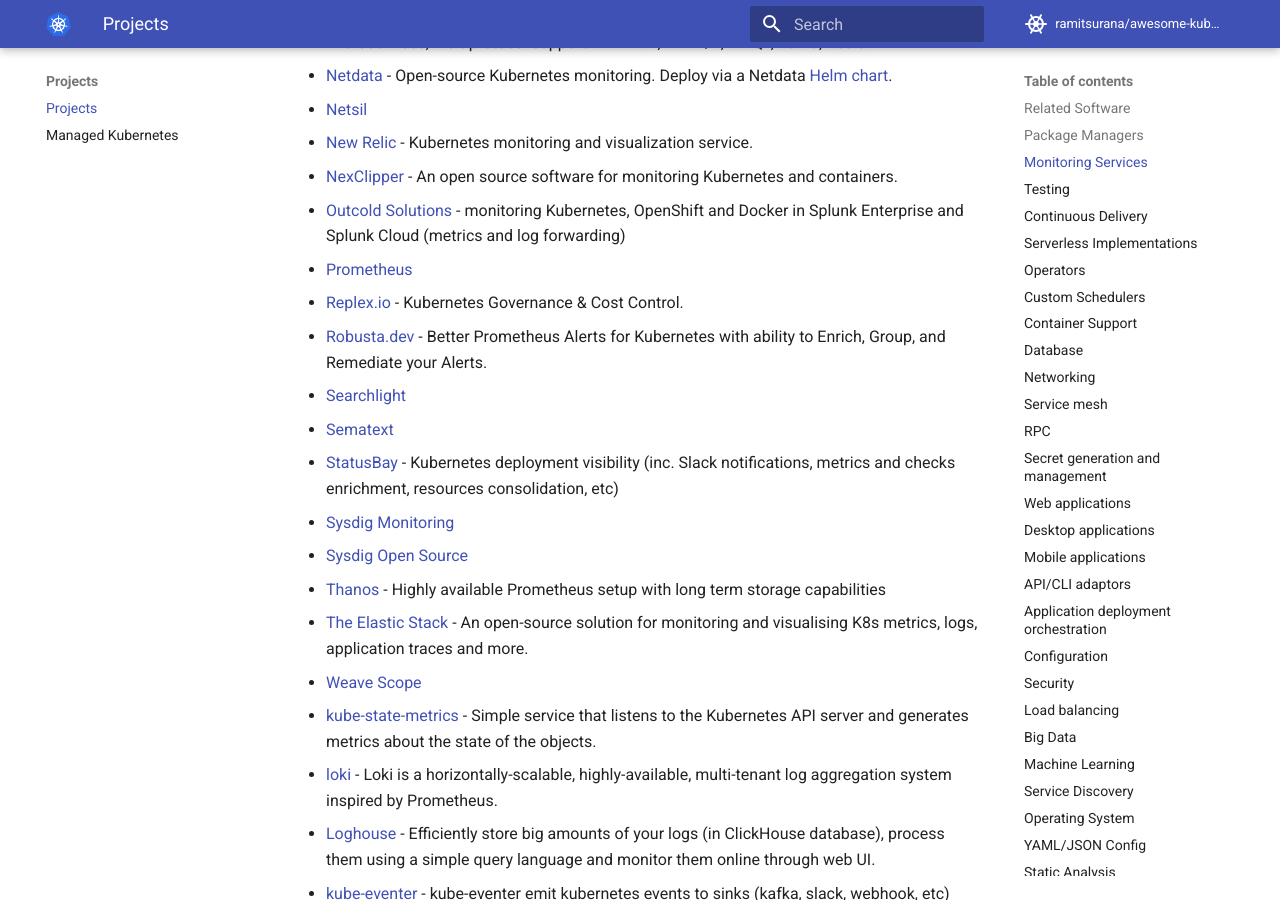
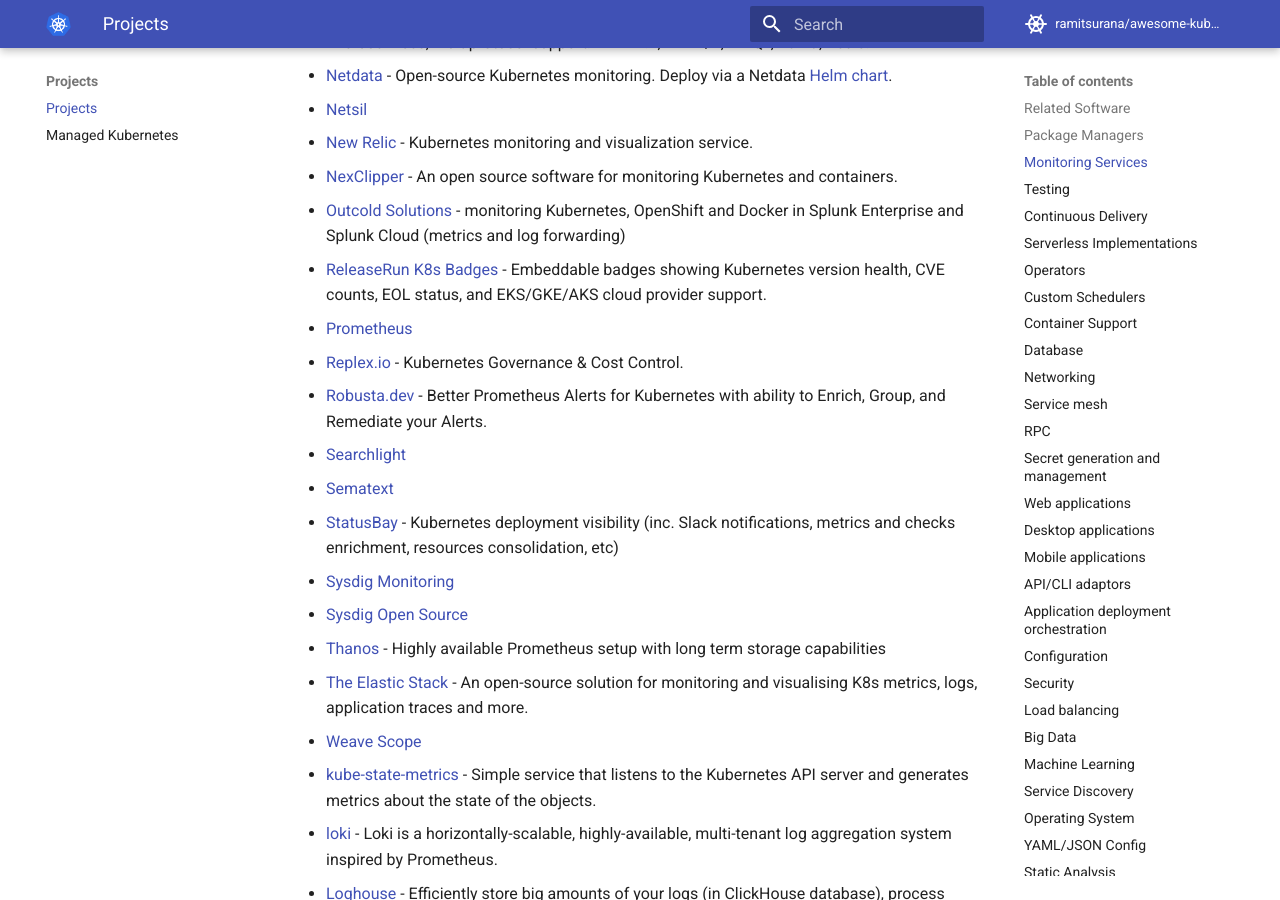
Before and after one commit to ramitsurana/awesome-kubernetes, an MkDocs documentation site: the page built from docs/projects/projects.md, in a window 1280 px wide and 900 px high, scrolled down 3328 px. Built offline with MkDocs 1.6.1 and Material for MkDocs 9.7.7, drawn with Linux system fonts in a browser that asks for light colours; comment, search, counter and statistics services are not loaded.

Commit message:
Add ReleaseRun Kubernetes version health badges

```diff
--- a/docs/projects/projects.md
+++ b/docs/projects/projects.md
@@ -86,6 +86,7 @@ Projects
 * [New Relic](https://newrelic.com/platform/kubernetes) - Kubernetes monitoring and visualization service.
 * [NexClipper](https://github.com/NexClipper/NexClipper) - An open source software for monitoring Kubernetes and containers.
 * [Outcold Solutions](https://www.outcoldsolutions.com) - monitoring Kubernetes, OpenShift and Docker in Splunk Enterprise and Splunk Cloud (metrics and log forwarding)
+* [ReleaseRun K8s Badges](https://releaserun.com/badges/builder/) - Embeddable badges showing Kubernetes version health, CVE counts, EOL status, and EKS/GKE/AKS cloud provider support.
 * [Prometheus](http://prometheus.io)
 * [Replex.io](https://replex.io) - Kubernetes Governance & Cost Control.
 * [Robusta.dev](https://github.com/robusta-dev/robusta) - Better Prometheus Alerts for Kubernetes with ability to Enrich, Group, and Remediate your Alerts.
```
